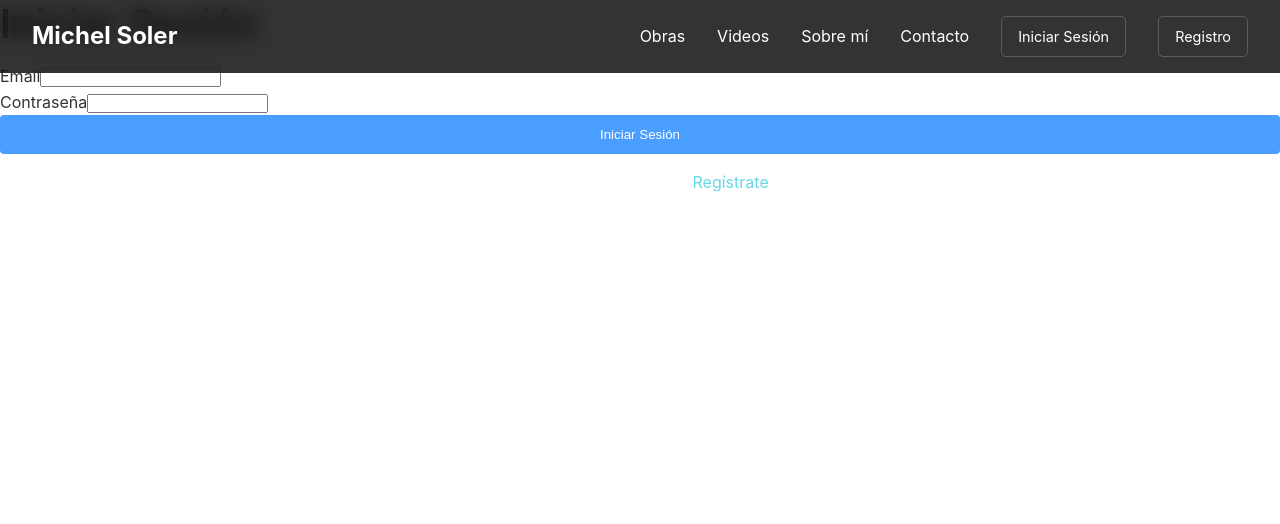
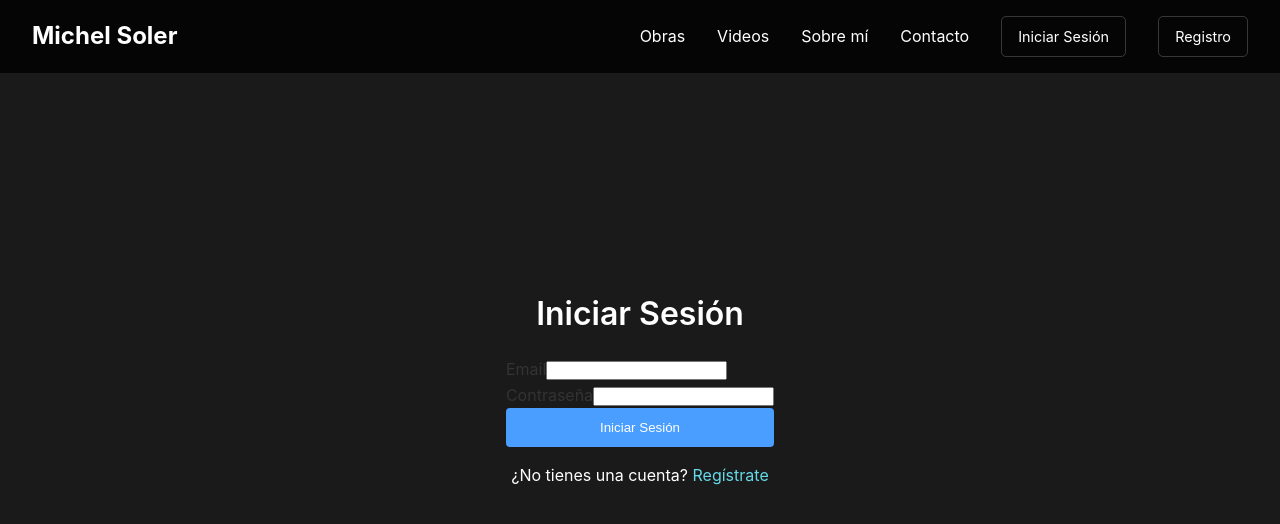
Before and after one commit to michelsoler74/portafolio, a Next.js app: page /auth/login in a window 1280 px wide. Shown: the top 524 px of the page. Built offline with nearby package versions, Linux system fonts and the light colour scheme; no server answers.

Commit message:
fix: corregidos errores de CSS y dependencias

```diff
--- a/package.json
+++ b/package.json
@@ -29,7 +29,8 @@
     "resend": "^2.1.0"
   },
   "devDependencies": {
-    "@tailwindcss/postcss": "^3.0.0",
+    "postcss": "^8.4.35",
+    "tailwindcss": "^3.4.1",
     "eslint": "8.56.0",
     "eslint-config-next": "14.1.0",
     "prisma": "5.10.2"
--- a/pages/auth/login.js
+++ b/pages/auth/login.js
@@ -40,9 +40,9 @@ export default function Login() {
   };
 
   return (
-    <div className={styles.container}>
+    <div className={styles.authContainer}>
       <div className={styles.formWrapper}>
-        <h1>Iniciar Sesión</h1>
+        <h1 className={styles.heading}>Iniciar Sesión</h1>
         {error && <p className={styles.error}>{error}</p>}
         {router.query.success && (
           <p className={styles.success}>
--- a/pages/contact.js
+++ b/pages/contact.js
@@ -289,7 +289,7 @@ export default function Contact() {
       </nav>
 
       <div className={styles.content}>
-        <h1>Contacto</h1>
+        <h1 className={styles.heading}>Contacto</h1>
         <p className={styles.intro}>
           ¿Tienes alguna pregunta o propuesta? No dudes en contactarme.
         </p>
--- a/styles/Auth.module.css
+++ b/styles/Auth.module.css
@@ -89,3 +89,10 @@
 .link a:hover {
   text-decoration: underline;
 }
+
+.heading {
+  color: white;
+  text-align: center;
+  margin-bottom: 1.5rem;
+  font-size: 2rem;
+}
--- a/styles/Contact.module.css
+++ b/styles/Contact.module.css
@@ -111,7 +111,7 @@
   border: 1px solid #f5c6cb;
 }
 
-h1 {
+.heading {
   text-align: center;
   margin-bottom: 1.5rem;
   font-size: 2.5rem;
@@ -127,7 +127,7 @@ h1 {
     padding: 1.5rem;
   }
 
-  h1 {
+  .heading {
     font-size: 2rem;
   }
 }
```
Also changed, not shown: 1 other file (tests, documents, lock files or other folders).
